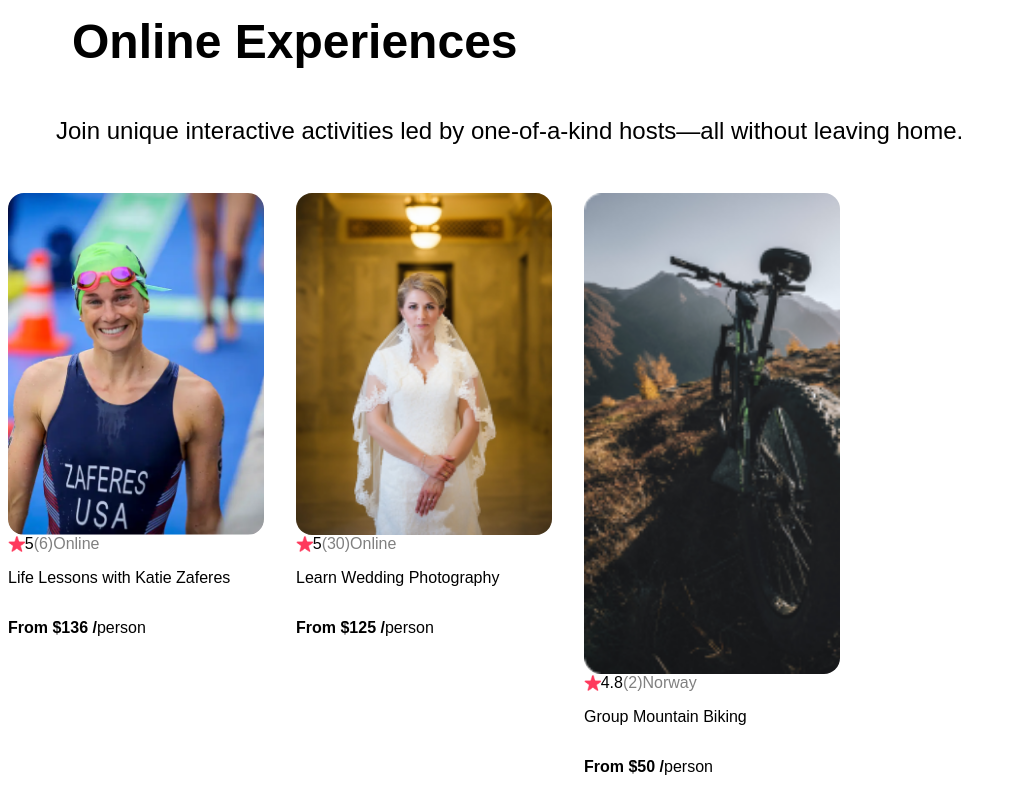
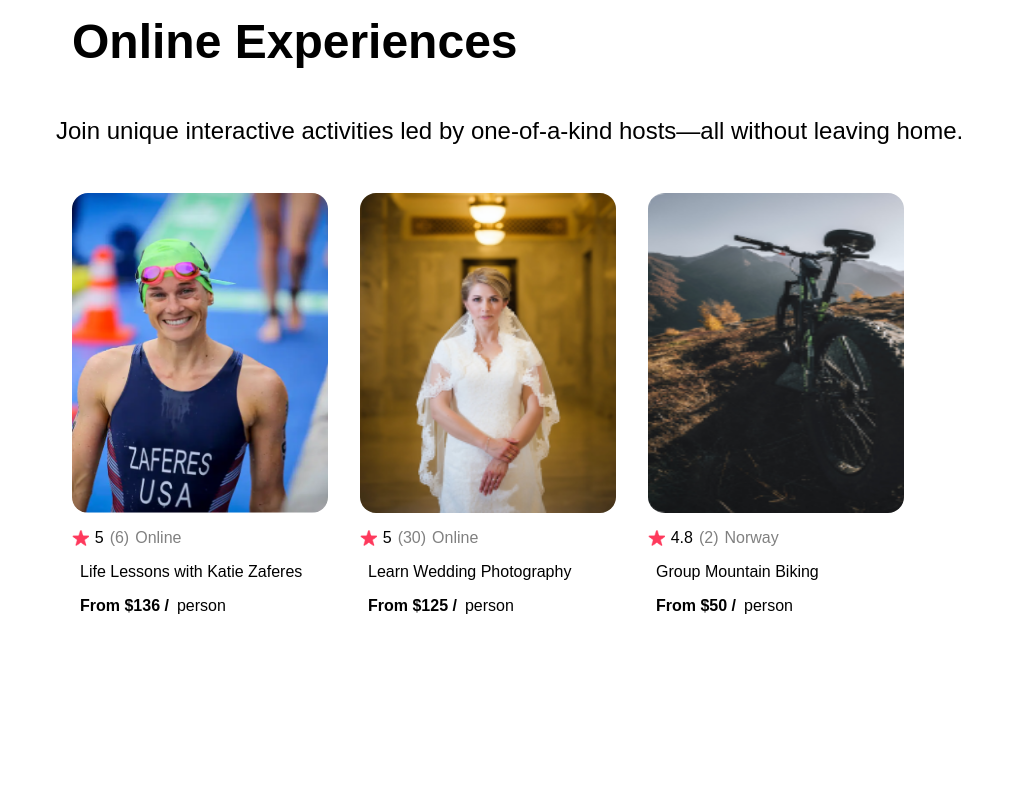
Before and after one commit to ManasVerma42/Airbnb-Clone, a React (Create React App) app: page / in a window 1280 px wide. Shown: the part 714-1514 px from the top of the page, without its empty margins (0-1016 px from the left). After the commit the page ends 1353 px from the top, so only its background shows below. Built offline with nearby package versions, Linux system fonts and the light colour scheme.

Commit message:
added css to the cards

```diff
--- a/src/App.js
+++ b/src/App.js
@@ -23,7 +23,7 @@ export default function App() {
 		<div>
 			<Navbar />
 			<Hero />
-			<section className='cards--container'>
+			<section className='cards-container'>
 				{cards}
 			</section>
 		</div>
--- a/src/Components/Card.js
+++ b/src/Components/Card.js
@@ -11,7 +11,7 @@ export default function Card(props) {
                 <span className="gray">{props.location}</span>
             </div>
             <p className="card-title">{props.title}</p>
-            <p><span className="bold">From ${props.price} /</span>person</p>
+            <p><span className="bold card-price">From ${props.price} /</span>person</p>
         </div>
     );
 
--- a/src/Styles/index.css
+++ b/src/Styles/index.css
@@ -36,10 +36,11 @@ nav{
     margin: 1rem;
 }
 
-.cards--container{
+.cards-container{
     display: flex;
     flex-wrap: nowrap;
     gap: 2rem;
+    padding: 0 4rem;
     overflow-x: auto;
 }
 
@@ -55,16 +56,25 @@ nav{
 .card-title{
     overflow: hidden;
     text-overflow: ellipsis;
+    margin: 0 0.5rem;
 }
 
 .card-image{
     width: 100%;
+    max-height: 20rem;
     border-radius: 1rem;
+    object-fit: fill;
 }
 
 .card-stats{
     display: flex;
     align-items: center;
+    margin: 1rem 0;
+    gap: 6px;
+}
+
+.card-price{
+    margin: 0 0.5rem;
 }
 
 .gray{
```
